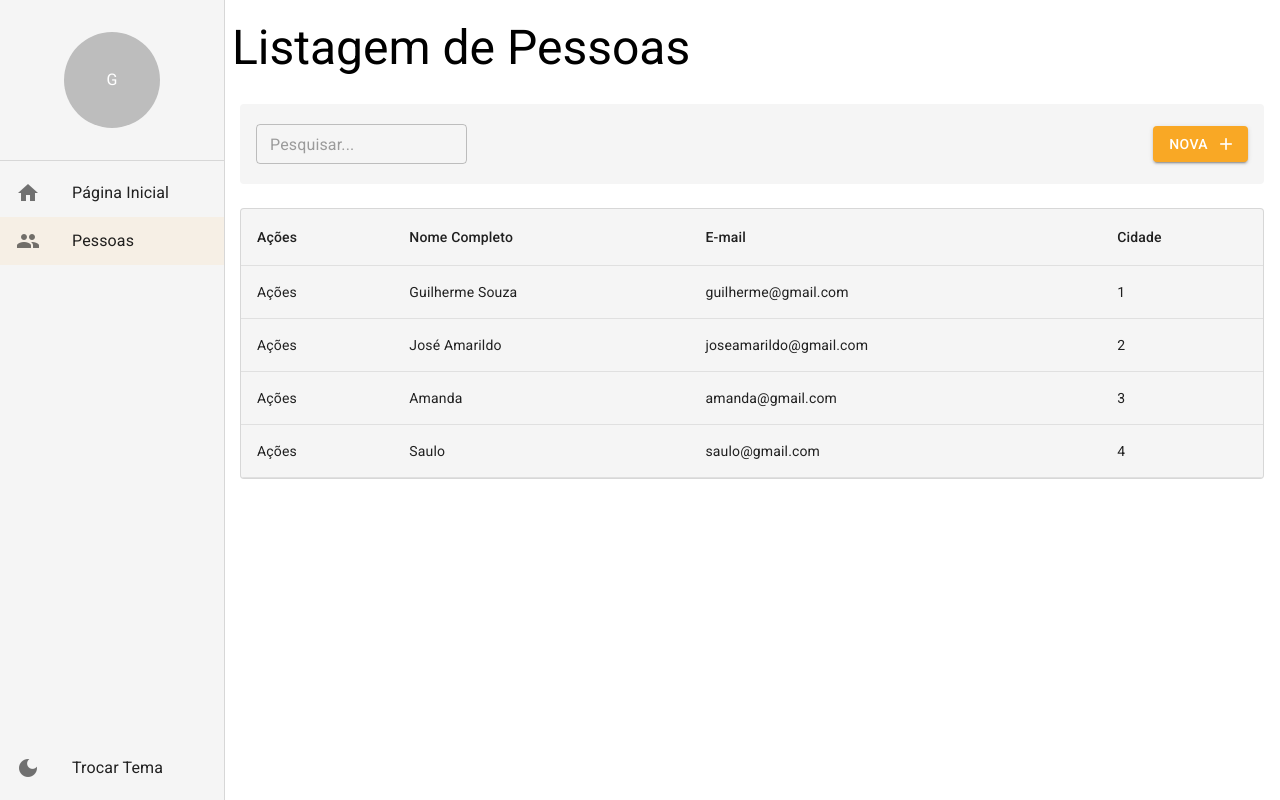
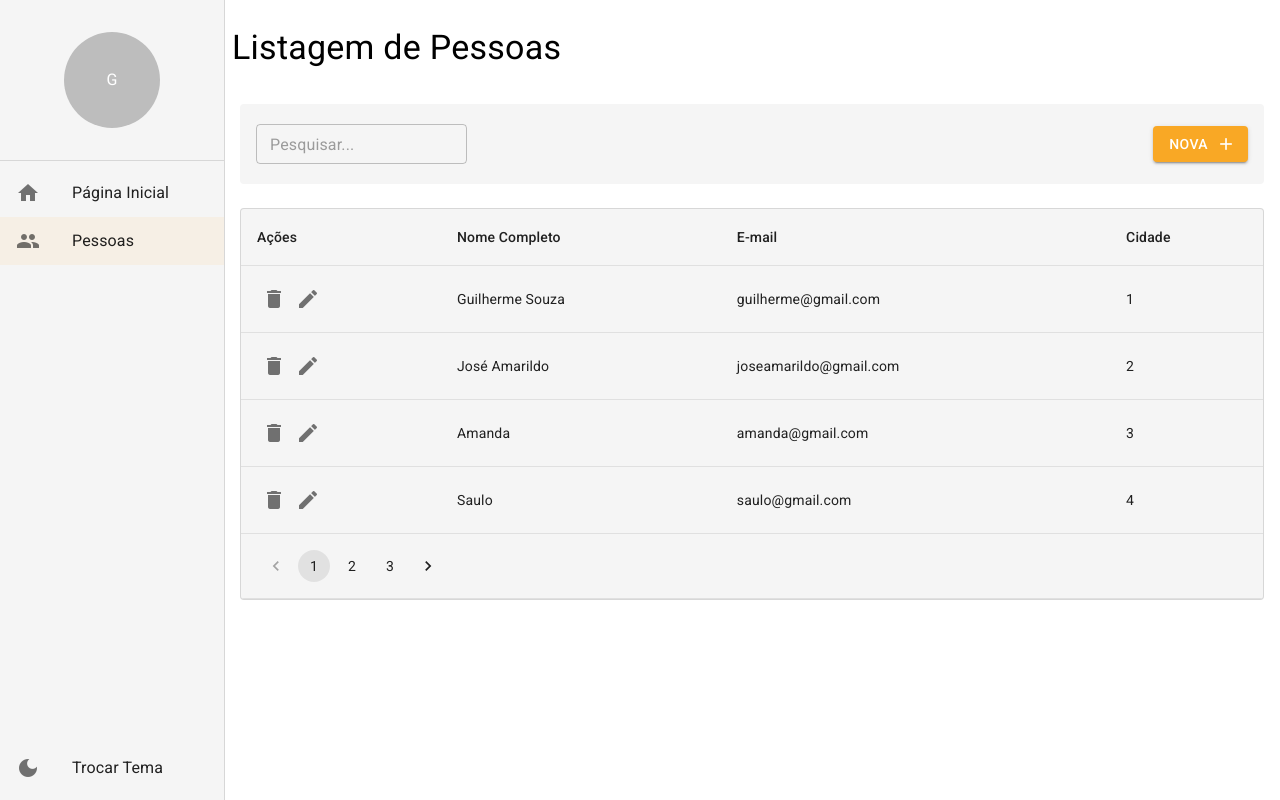
Before and after one commit to MASguilherme/crud-react-com-mui, a React (Create React App) app in the folder crud/: page /pessoas in a window 1280 px wide. Built offline with nearby package versions, Linux system fonts and the light colour scheme; data requests are answered from the project's data file.

Commit message:
feat: delete do edit detalhe pessoa configurado

```diff
--- a/crud/mock/database.json
+++ b/crud/mock/database.json
@@ -23,6 +23,48 @@
       "cidadeId": 4,
       "nomeCompleto": "Saulo",
       "email": "saulo@gmail.com"
+    },
+    {
+      "id": 5,
+      "cidadeId": 4,
+      "nomeCompleto": "Eloisa",
+      "email": "eloisa@gmail.com"
+    },
+    {
+      "id": 6,
+      "cidadeId": 4,
+      "nomeCompleto": "Maverick",
+      "email": "maverick@gmail.com"
+    },
+    {
+      "id": 7,
+      "cidadeId": 4,
+      "nomeCompleto": "Mac",
+      "email": "mac@gmail.com"
+    },
+    {
+      "id": 8,
+      "cidadeId": 4,
+      "nomeCompleto": "Figo",
+      "email": "figo@gmail.com"
+    },
+    {
+      "id": 9,
+      "cidadeId": 4,
+      "nomeCompleto": "Ronaldo",
+      "email": "r9@gmail.com"
+    },
+    {
+      "id": 10,
+      "cidadeId": 4,
+      "nomeCompleto": "Neymar",
+      "email": "njr10@gmail.com"
+    },
+    {
+      "id": 11,
+      "cidadeId": 4,
+      "nomeCompleto": "Cássio",
+      "email": "cassio@gmail.com"
     }
   ]
 }
--- a/crud/src/pages/index.ts
+++ b/crud/src/pages/index.ts
@@ -1,2 +1,3 @@
 export * from './dashboard/Dashboard';
+export * from './pessoas/DetalheDePessoas';
 export * from './pessoas/Pessoas';
--- /dev/null
+++ b/crud/src/pages/pessoas/DetalheDePessoas.tsx
@@ -0,0 +1,77 @@
+import { useEffect, useState } from 'react';
+import { useParams, useNavigate } from 'react-router-dom';
+import { LinearProgress } from '@mui/material';
+
+import { PessoasService } from '../../shared/services/api/pessoas/PessoasService';
+import { FerramentaDeDetalhe } from '../../shared/components';
+import { LayoutBaseDePagina } from '../../shared/layouts';
+
+export const DetalheDePessoa: React.FC = () => {
+
+  const { id = 'nova' } = useParams<'id'>();
+
+  const navigate = useNavigate();
+
+  const [isLoading, setIsLoading] = useState(false);
+  const [name, setName] = useState('');
+
+  useEffect(() => {
+    if (id !== 'nova') {
+      setIsLoading(true);
+
+      PessoasService.getById(Number(id))
+        .then((result) => {
+          setIsLoading(false);
+
+          if (result instanceof Error) {
+            alert(result.message);
+            navigate('/pessoas');
+          } else {
+            setName(result.nomeCompleto);
+            console.log(result);
+          }
+        });
+    }
+  }, [id]);
+
+  const handleSave = () => {
+    console.log('save');
+  };
+
+  const handleDelete = (id: number) => {
+    if (confirm(`Deseja apagar o cadastro de ${name}?`)) {
+      PessoasService.deleteById(id)
+        .then(result => {
+          if (result instanceof Error) {
+            alert(result.message);
+          } else {
+            alert('Apagado com sucesso!');
+            navigate('/pessoas');
+          }
+        });
+    }
+  };
+
+  return (
+    <LayoutBaseDePagina
+      titulo={id !== 'nova' ? name : 'Cadastrar'}
+      barraDeFerramentas={
+        <FerramentaDeDetalhe
+          textoBotaoNovo='nova'
+          mostrarBotaoSalvarEFechar
+          mostrarBotaoApagar={id !== 'nova'}
+          mostrarBotaoNovo={id !== 'nova'}
+
+          aoClicarVoltar={() => navigate('/pessoas  ')}
+          aoClicarNovo={() => navigate('/pessoas/detalhe/nova')}
+          aoClicarApagar={() => handleDelete(Number(id))}
+        />
+      }
+    >
+      {isLoading && (
+        <LinearProgress variant='indeterminate' />
+      )}
+      {id}
+    </LayoutBaseDePagina>
+  );
+};
--- a/crud/src/pages/pessoas/Pessoas.tsx
+++ b/crud/src/pages/pessoas/Pessoas.tsx
@@ -1,7 +1,21 @@
 import { useMemo, useEffect, useState } from 'react';
 
-import { TableContainer, Paper, Table, TableHead, TableRow, TableCell, TableBody, TableFooter, LinearProgress, Typography } from '@mui/material';
-import { useSearchParams } from 'react-router-dom';
+import {
+  TableContainer,
+  LinearProgress,
+  TableFooter,
+  Typography,
+  Pagination,
+  IconButton,
+  TableHead,
+  TableCell,
+  TableBody,
+  TableRow,
+  Table,
+  Paper,
+  Icon,
+} from '@mui/material';
+import { useSearchParams, useNavigate } from 'react-router-dom';
 
 import { PessoasService, IListagemPessoa } from '../../shared/services/api/pessoas/PessoasService';
 import { FerramentaDeListagem } from '../../shared/components';
@@ -12,6 +26,8 @@ import { Environment } from '../../shared/environment';
 export const Pessoas: React.FC = () => {
 
   const [searchParams, setSearchParams] = useSearchParams();
+
+  const navigate = useNavigate();
 
   const [rows, setRows] = useState<IListagemPessoa[]>([]);
   const [isLoading, setIsLoading] = useState(true);
@@ -24,11 +40,15 @@ export const Pessoas: React.FC = () => {
     return searchParams.get('busca') || '';
   }, [searchParams]);
 
+  const pagina = useMemo(() => {
+    return Number(searchParams.get('pagina') || '1');
+  }, [searchParams]);
+
   useEffect(() => {
     setIsLoading(true);
 
     debounce(() => {
-      PessoasService.getAll(1, busca)
+      PessoasService.getAll(pagina, busca)
         .then((result) => {
           setIsLoading(false);
 
@@ -45,7 +65,25 @@ export const Pessoas: React.FC = () => {
         });
     });
 
-  }, [busca]);
+  }, [busca, pagina]);
+
+  const handleDelete = (id: number) => {
+    if (confirm('Realmente deseja apagar o item selecionado?')) {
+      PessoasService.deleteById(id)
+        .then(result => {
+          if (result instanceof Error) {
+            alert(result.message);
+          } else {
+            setRows((oldRows) => {
+              return [
+                ...oldRows.filter(oldRow => oldRow.id !== id),
+              ];
+            });
+            alert('Apagado com sucesso.');
+          }
+        });
+    }
+  };
 
   return (
     <LayoutBaseDePagina
@@ -55,7 +93,8 @@ export const Pessoas: React.FC = () => {
           mostrarInputDeBusca
           textoDeBusca={busca}
           textoBotaoNovo='Nova'
-          aoMudarTextoDeBusca={texto => setSearchParams({ busca: texto }, { replace: true })}
+          aoClicarEmNovo={() => navigate('/pessoas/detalhe/nova')}
+          aoMudarTextoDeBusca={texto => setSearchParams({ busca: texto, pagina: '1' }, { replace: true })}
         />
       }
     >
@@ -73,31 +112,60 @@ export const Pessoas: React.FC = () => {
             {rows.map((row) => {
               return (
                 <TableRow key={row.id}>
-                  <TableCell>Ações</TableCell>
+                  <TableCell>
+                    <IconButton
+                      size='small'
+                      onClick={() => handleDelete(row.id)}
+                    >
+                      <Icon>delete</Icon>
+                    </IconButton>
+                    <IconButton
+                      size='small'
+                      onClick={() => navigate(`/pessoas/detalhe/${row.id}`)}
+                    >
+                      <Icon>edit</Icon>
+                    </IconButton>
+                  </TableCell>
                   <TableCell>{row.nomeCompleto}</TableCell>
                   <TableCell>{row.email}</TableCell>
                   <TableCell>{row.cidadeId}</TableCell>
                 </TableRow>
               );
             })}
+
+            {totalCount === 0 && !isLoading && (
+              <TableRow>
+                <TableCell>
+                  <Typography sx={{ padding: 1 }}>
+                    {Environment.LISTAGEM_VAZIA}
+                  </Typography>
+                </TableCell>
+              </TableRow>
+            )}
           </TableBody>
 
-          {
-            totalCount === 0 && !isLoading && (
-              <Typography sx={{ padding: 1 }}>
-                {Environment.LISTAGEM_VAZIA}
-              </Typography>)
-          }
-
-          {isLoading && (
-            <TableFooter>
+          <TableFooter>
+            {isLoading && (
               <TableRow>
                 <TableCell colSpan={4}>
                   <LinearProgress variant='indeterminate' />
                 </TableCell>
               </TableRow>
-            </TableFooter>
-          )}
+            )}
+
+            {(totalCount > 0 && totalCount > Environment.LIMITE_DE_LINHAS) && (
+              <TableRow>
+                <TableCell colSpan={4}>
+                  <Pagination
+                    page={pagina}
+                    count={Math.ceil(totalCount / Environment.LIMITE_DE_LINHAS)}
+                    onChange={(e, newPage) => setSearchParams({ busca, pagina: newPage.toString() },
+                      { replace: true })}
+                  />
+                </TableCell>
+              </TableRow>
+            )}
+          </TableFooter>
         </Table>
       </TableContainer>
 
--- a/crud/src/routes/index.tsx
+++ b/crud/src/routes/index.tsx
@@ -2,7 +2,7 @@ import { useEffect } from 'react';
 import { Routes, Route, Navigate } from 'react-router-dom';
 
 import { UseDrawerContext } from '../shared/contexts';
-import { Dashboard, Pessoas } from '../pages';
+import { Dashboard, Pessoas, DetalheDePessoa } from '../pages';
 
 export const AppRoutes = () => {
   const { setDrawerOptions } = UseDrawerContext();
@@ -25,26 +25,14 @@ export const AppRoutes = () => {
   return (
     <Routes>
 
-      <Route path='pagina-inicial'
-        element={
-          <Dashboard />
-        }
-      />
+      <Route path='pagina-inicial' element={<Dashboard />} />
 
-      <Route path='pessoas'
-        element={
-          <Pessoas />
-        }
-      />
+      <Route path='pessoas' element={<Pessoas />} />
 
-      {/* <Route path='pessoas/detalhe/:id'
-        element={
-          <Pessoas />
-        }
-      /> */}
-
+      <Route path='pessoas/detalhe/:id' element={<DetalheDePessoa />} />
 
       <Route path='*' element={<Navigate to='pagina-inicial' />} />
+
     </Routes>
   );
 };
--- a/crud/src/shared/components/ferramenta-de-detalhe/FerramentaDeDetalhe.tsx
+++ b/crud/src/shared/components/ferramenta-de-detalhe/FerramentaDeDetalhe.tsx
@@ -64,7 +64,7 @@ export const FerramentaDeDetalhe: React.FC<IFerramentaDeDetalheProps> = ({
       component={Paper}
       paddingX={2}
       padding={2}
-      marginX={2}
+      marginX={1}
       gap={1}
       flexDirection={smDown ? 'column-reverse' : 'row'}
     >
@@ -72,6 +72,7 @@ export const FerramentaDeDetalhe: React.FC<IFerramentaDeDetalheProps> = ({
       {(mostrarBotaoSalvar && !mostrarBotaoSalvarCarregando) &&
         (<Button variant='contained'
           startIcon={<Icon>save</Icon>}
+          onClick={aoClicarSalvar}
         >
           <Typography variant='button' noWrap>
             Salvar
@@ -86,6 +87,7 @@ export const FerramentaDeDetalhe: React.FC<IFerramentaDeDetalheProps> = ({
       {(mostrarBotaoSalvarEFechar && !mostrarBotaoSalvarEFecharCarregando && !mdDown) &&
         (<Button variant='outlined'
           startIcon={<Icon>save</Icon>}
+          onClick={aoClicarSalvarEFechar}
         >
           <Typography variant='button' noWrap>
             Salvar e Fechar
@@ -101,6 +103,7 @@ export const FerramentaDeDetalhe: React.FC<IFerramentaDeDetalheProps> = ({
       {(mostrarBotaoApagar && !mostrarBotaoApagarCarregando) &&
         (<Button variant='outlined'
           startIcon={<Icon>delete</Icon>}
+          onClick={aoClicarApagar}
         >
           <Typography variant='button' noWrap>
             Apagar
@@ -115,6 +118,7 @@ export const FerramentaDeDetalhe: React.FC<IFerramentaDeDetalheProps> = ({
       {(mostrarBotaoVoltar && !mostrarBotaoVoltarCarregando) &&
         (<Button variant='outlined'
           startIcon={<Icon>arrow_back</Icon>}
+          onClick={aoClicarVoltar}
         >
           <Typography variant='button' noWrap>
             Voltar
@@ -132,6 +136,7 @@ export const FerramentaDeDetalhe: React.FC<IFerramentaDeDetalheProps> = ({
       {(mostrarBotaoNovo && !mostrarBotaoNovoCarregando && !smDown) &&
         (<Button variant='outlined'
           startIcon={<Icon>add</Icon>}
+          onClick={aoClicarNovo}
         >
           <Typography variant='button' noWrap>
             {textoBotaoNovo}
--- a/crud/src/shared/environment/index.ts
+++ b/crud/src/shared/environment/index.ts
@@ -4,7 +4,7 @@ export const Environment = {
   /**
    * Define a quantidade de linhas a serem carregadas por padrão.
    */
-  LIMITE_DE_LINHAS: 10,
+  LIMITE_DE_LINHAS: 4,
 
   /**
    * Texto da input de busca.
--- a/crud/src/shared/layouts/LayoutBaseDePagina.tsx
+++ b/crud/src/shared/layouts/LayoutBaseDePagina.tsx
@@ -36,7 +36,7 @@ export const LayoutBaseDePagina: React.FC<ILayoutBaseDePaginaProps> = (
         }
 
         <Typography
-          variant={smDown ? 'h5' : mdDown ? 'h4' : 'h3'}
+          variant={smDown ? 'h5' : 'h4'}
           textOverflow='ellipsis'
           whiteSpace='nowrap'
           overflow='hidden'
```
